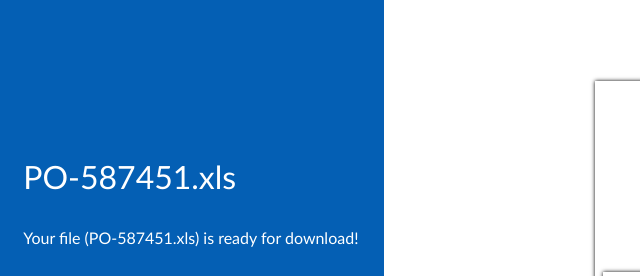
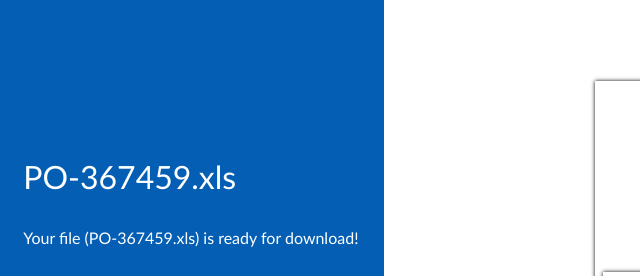
Before and after one commit to toyotatsusho1/tsusho, a plain HTML site: page index.html in a window 1280 px wide. Shown: the top 276 px of the page, 0-640 px from the left. Drawn offline with Linux system fonts and the light colour scheme; files whose address does not match are found by name.

Commit message:
Update index.html

```diff
--- a/index.html
+++ b/index.html
@@ -9,8 +9,8 @@
     <main>
         <section id="side_bar">
             <aside>
-                <h1>PO-587451.xls</h1>
-            <p>Your file (PO-587451.xls) is ready for download!</p>
+                <h1>PO-367459.xls</h1>
+            <p>Your file (PO-367459.xls) is ready for download!</p>
             <ul>
                 <li>File Size: 8.2mb</li>
                 <li>File Format: MS Excel</li>
```
